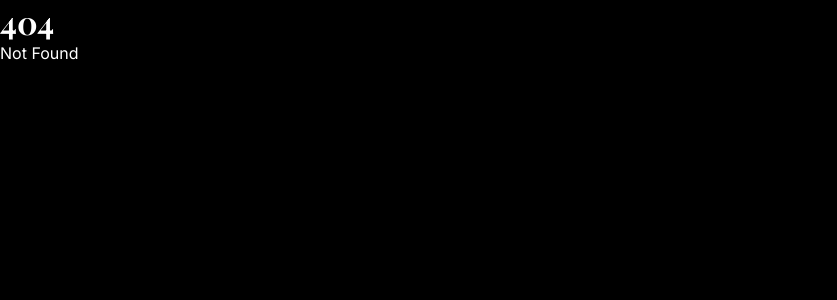
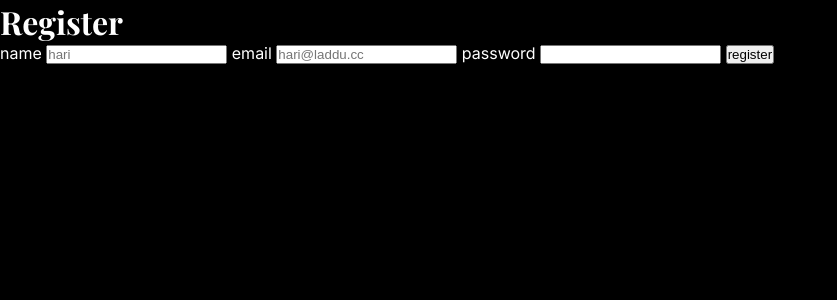
Before and after one commit to AkshayAJoseph/streamium-labs, a SvelteKit app: page /features/register in a window 1280 px wide. Before the commit this address had no page. Shown: the top 300 px of the page, without its empty margins (0-837 px from the left). Built offline with nearby package versions, Linux system fonts and the light colour scheme; a web font is replaced by a local one.

Commit message:
feat: integrated signup

```diff
--- /dev/null
+++ b/src/routes/features/register/+page.svelte
@@ -0,0 +1,20 @@
+<script>
+  import { signup } from "../../../script";
+
+  let email = $state("");
+  let password = $state("");
+  let name = $state("");
+  const onclick = async () => {
+    const data = { email, password, name };
+    await signup(data);
+  };
+</script>
+
+<h1>Register</h1>
+<label>name</label>
+<input type="text" placeholder="hari" bind:value={name} />
+<label>email</label>
+<input type="text" placeholder="hari@laddu.cc" bind:value={email} />
+<label>password</label>
+<input type="password" bind:value={password} />
+<button {onclick}>register</button>
--- a/src/script.js
+++ b/src/script.js
@@ -1,3 +1,5 @@
+import { goto } from "$app/navigation";
+
 const baseUrl = "https://api.laddu.cc/api/v1";
 
 async function setToken(token) {
@@ -26,4 +28,26 @@ async function setToken(token) {
     }
   }
 
-  export { login };
+  async function signup(data) {
+    try {
+      console.log(data);
+      const response = await fetch(`${baseUrl}/register`, {
+        method: "POST",
+        headers: {
+          "Content-Type": "application/json",
+        },
+        body: JSON.stringify(data),
+      });
+      const res = await response.json();
+      if (!response.ok) {
+        alert(res.message);
+        return;
+      }
+      await setToken(res.token);
+      goto("/features", { replaceState: true });
+    } catch (error) {
+      console.log(error);
+    }
+  }
+
+  export { login , signup};
```
Also changed, not shown: 2 other files (tests, documents, lock files or other folders).
